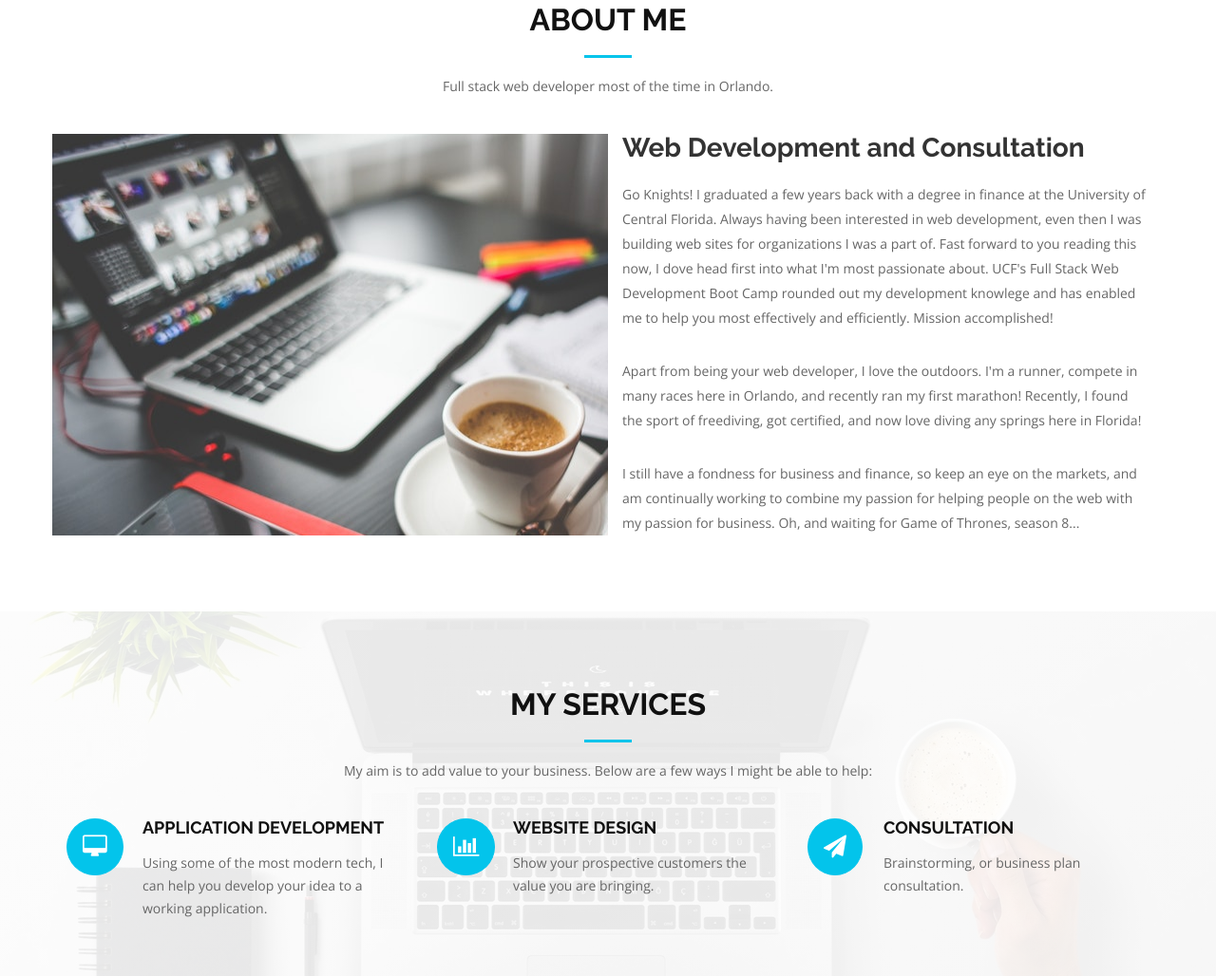
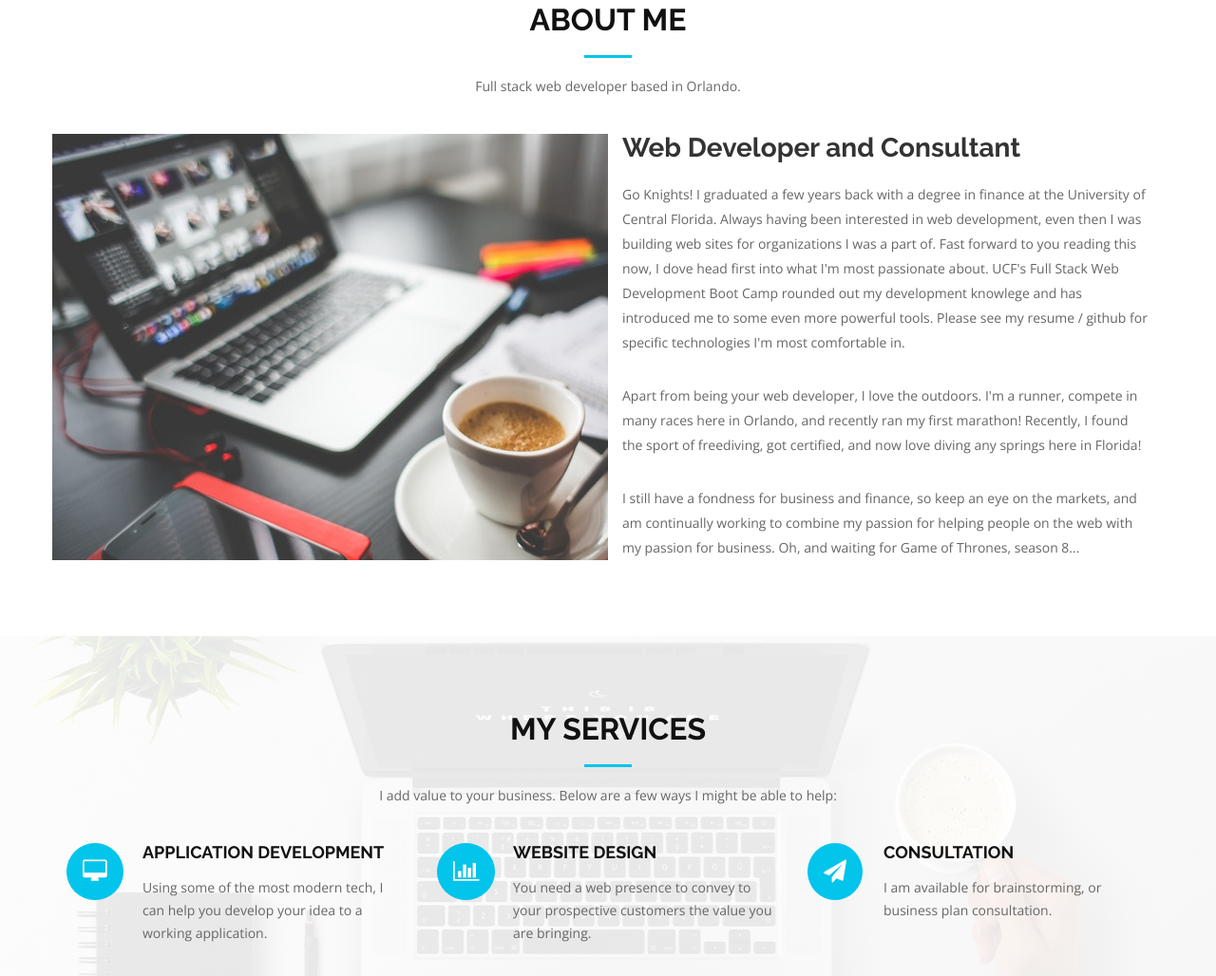
Before and after one commit to drmulr/danielmuller, a plain HTML site: page index.html in a window 1280 px wide. Shown: the part 967-1995 px from the top of the page at 95% size. Drawn offline with nearby package versions, Linux system fonts and the light colour scheme.

Commit message:
Verbiage update

```diff
--- a/index.html
+++ b/index.html
@@ -56,7 +56,7 @@
           <h1>Hi, my name is Daniel.</h1>
         </div>
 
-        <h4>Welcome to my site.</h1>
+        <h4>Welcome to my home...page.</h1>
         <h2>I create <span class="rotating">full stack web applications, compelling websites, beautiful graphics</span></h2>
         <div class="actions">
           <a href="#about" class="btn-get-started">Get Started</a>
@@ -119,16 +119,16 @@
         <div class="col-md-12">
           <h3 class="section-title">About Me</h3>
           <div class="section-title-divider"></div>
-          <p class="section-description">Full stack web developer most of the time in Orlando. </p>
+          <p class="section-description">Full stack web developer based in Orlando. </p>
         </div>
       </div>
     </div>
     <div class="container about-container wow fadeInUp">
       <div class="row">
         <div class="col-md-6 col-md-push-6 about-content">
-          <h2 class="about-title">Web Development and Consultation</h2>
+          <h2 class="about-title">Web Developer and Consultant</h2>
           <p class="about-text">
-            Go Knights! I graduated a few years back with a degree in finance at the University of Central Florida. Always having been interested in web development, even then I was building web sites for organizations I was a part of. Fast forward to you reading this now, I dove head first into what I'm most passionate about. UCF's Full Stack Web Development Boot Camp rounded out my development knowlege and has enabled me to help you most effectively and efficiently. Mission accomplished!
+            Go Knights! I graduated a few years back with a degree in finance at the University of Central Florida. Always having been interested in web development, even then I was building web sites for organizations I was a part of. Fast forward to you reading this now, I dove head first into what I'm most passionate about. UCF's Full Stack Web Development Boot Camp rounded out my development knowlege and has introduced me to some even more powerful tools. Please see my resume / github for specific technologies I'm most comfortable in.
           </p>
           <p class="about-text">
             Apart from being your web developer, I love the outdoors. I'm a runner, compete in many races here in Orlando, and recently ran my first marathon! Recently, I found the sport of freediving, got certified, and now love diving any springs here in Florida!
@@ -150,7 +150,7 @@
         <div class="col-md-12">
           <h3 class="section-title">My Services</h3>
           <div class="section-title-divider"></div>
-          <p class="section-description">My aim is to add value to your business. Below are a few ways I might be able to help:</p>
+          <p class="section-description">I add value to your business. Below are a few ways I might be able to help:</p>
         </div>
       </div>
 
@@ -163,12 +163,12 @@
         <div class="col-md-4 service-item">
           <div class="service-icon"><i class="fa fa-bar-chart"></i></div>
           <h4 class="service-title"><a href="">Website Design</a></h4>
-          <p class="service-description">Show your prospective customers the value you are bringing.</p>
+          <p class="service-description">You need a web presence to convey to your prospective customers the value you are bringing.</p>
         </div>
         <div class="col-md-4 service-item">
           <div class="service-icon"><i class="fa fa-paper-plane"></i></div>
           <h4 class="service-title"><a href="">Consultation</a></h4>
-          <p class="service-description">Brainstorming, or business plan consultation.</p>
+          <p class="service-description">I am available for brainstorming, or business plan consultation.</p>
         </div>
         <!-- <div class="col-md-4 service-item">
           <div class="service-icon"><i class="fa fa-photo"></i></div>
```
